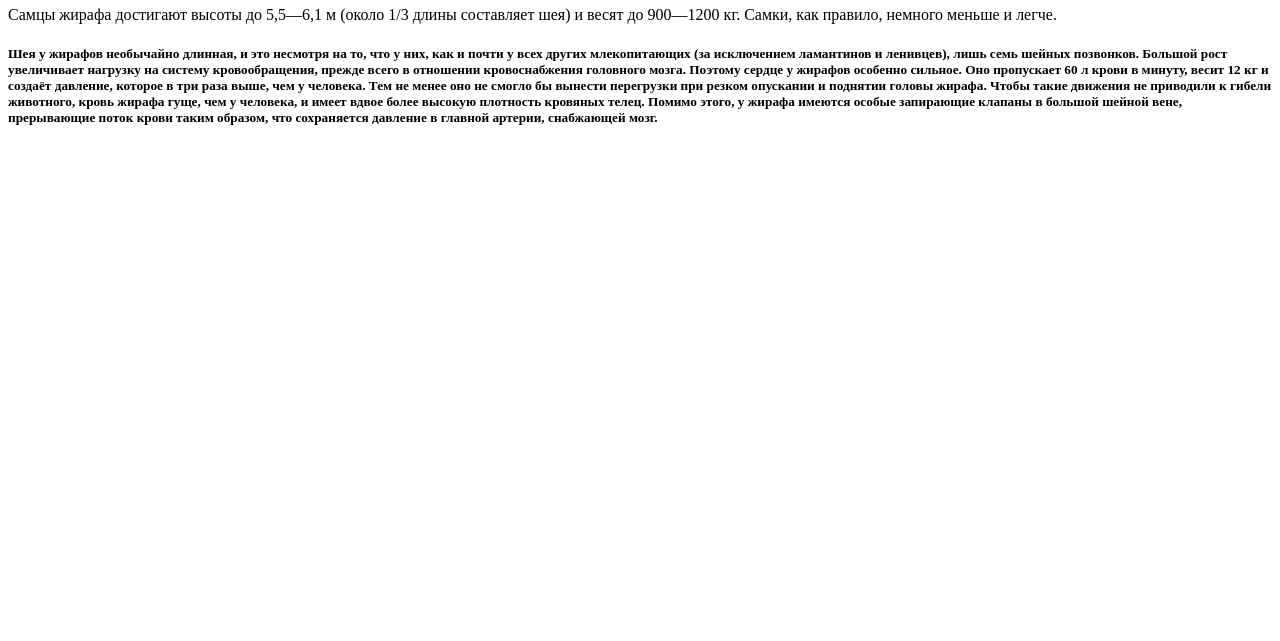
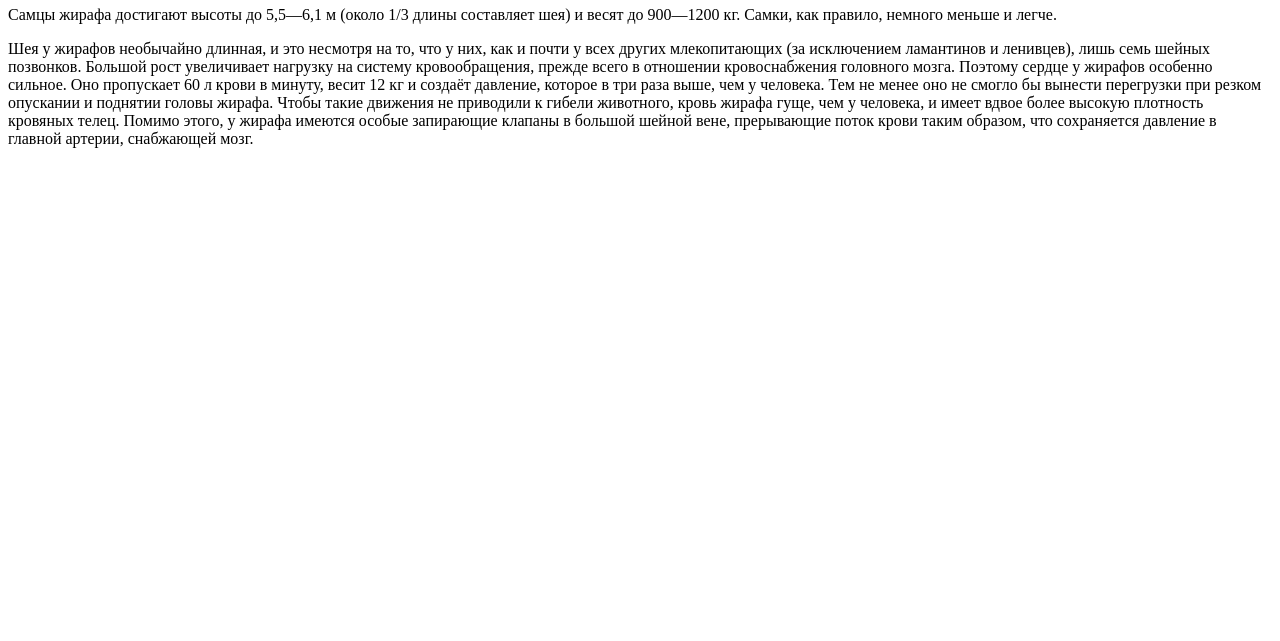
Before and after one commit to danieljudin/my-first-site, a plain HTML site: page tasks/TASK-2/index.html in a window 1280 px wide. Shown: the part 159-800 px from the top of the page. Drawn offline with Linux system fonts and the light colour scheme.

Commit message:
12345678910

```diff
--- a/tasks/TASK-2/index.html
+++ b/tasks/TASK-2/index.html
@@ -6,4 +6,4 @@
 
 Самцы жирафа достигают высоты до 5,5—6,1 м (около 1/3 длины составляет шея) и весят до 900—1200 кг. Самки, как правило, немного меньше и легче.
 
-<h5>Шея у жирафов необычайно длинная, и это несмотря на то, что у них, как и почти у всех других млекопитающих (за исключением ламантинов и ленивцев), лишь семь шейных позвонков. Большой рост увеличивает нагрузку на систему кровообращения, прежде всего в отношении кровоснабжения головного мозга. Поэтому сердце у жирафов особенно сильное. Оно пропускает 60 л крови в минуту, весит 12 кг и создаёт давление, которое в три раза выше, чем у человека. Тем не менее оно не смогло бы вынести перегрузки при резком опускании и поднятии головы жирафа. Чтобы такие движения не приводили к гибели животного, кровь жирафа гуще, чем у человека, и имеет вдвое более высокую плотность кровяных телец. Помимо этого, у жирафа имеются особые запирающие клапаны в большой шейной вене, прерывающие поток крови таким образом, что сохраняется давление в главной артерии, снабжающей мозг.</h5>
+<p>Шея у жирафов необычайно длинная, и это несмотря на то, что у них, как и почти у всех других млекопитающих (за исключением ламантинов и ленивцев), лишь семь шейных позвонков. Большой рост увеличивает нагрузку на систему кровообращения, прежде всего в отношении кровоснабжения головного мозга. Поэтому сердце у жирафов особенно сильное. Оно пропускает 60 л крови в минуту, весит 12 кг и создаёт давление, которое в три раза выше, чем у человека. Тем не менее оно не смогло бы вынести перегрузки при резком опускании и поднятии головы жирафа. Чтобы такие движения не приводили к гибели животного, кровь жирафа гуще, чем у человека, и имеет вдвое более высокую плотность кровяных телец. Помимо этого, у жирафа имеются особые запирающие клапаны в большой шейной вене, прерывающие поток крови таким образом, что сохраняется давление в главной артерии, снабжающей мозг.</p>
```
